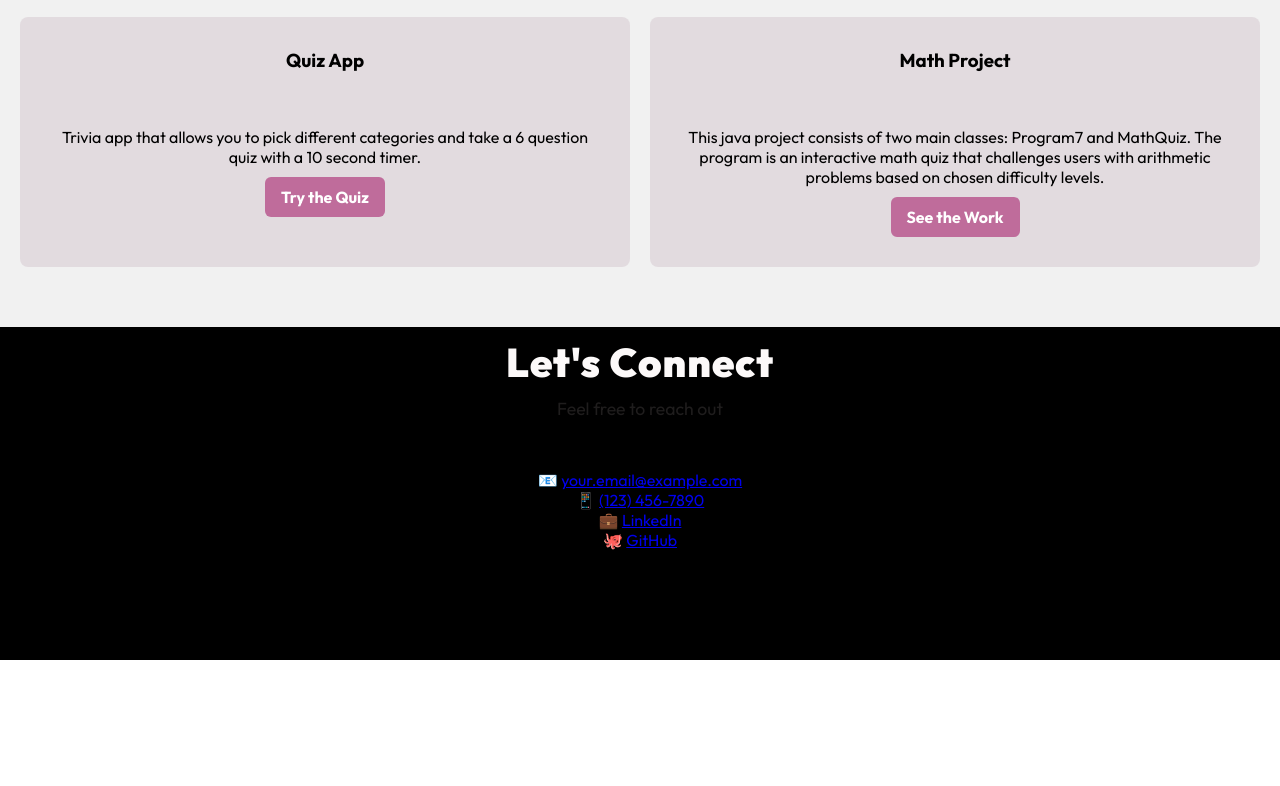
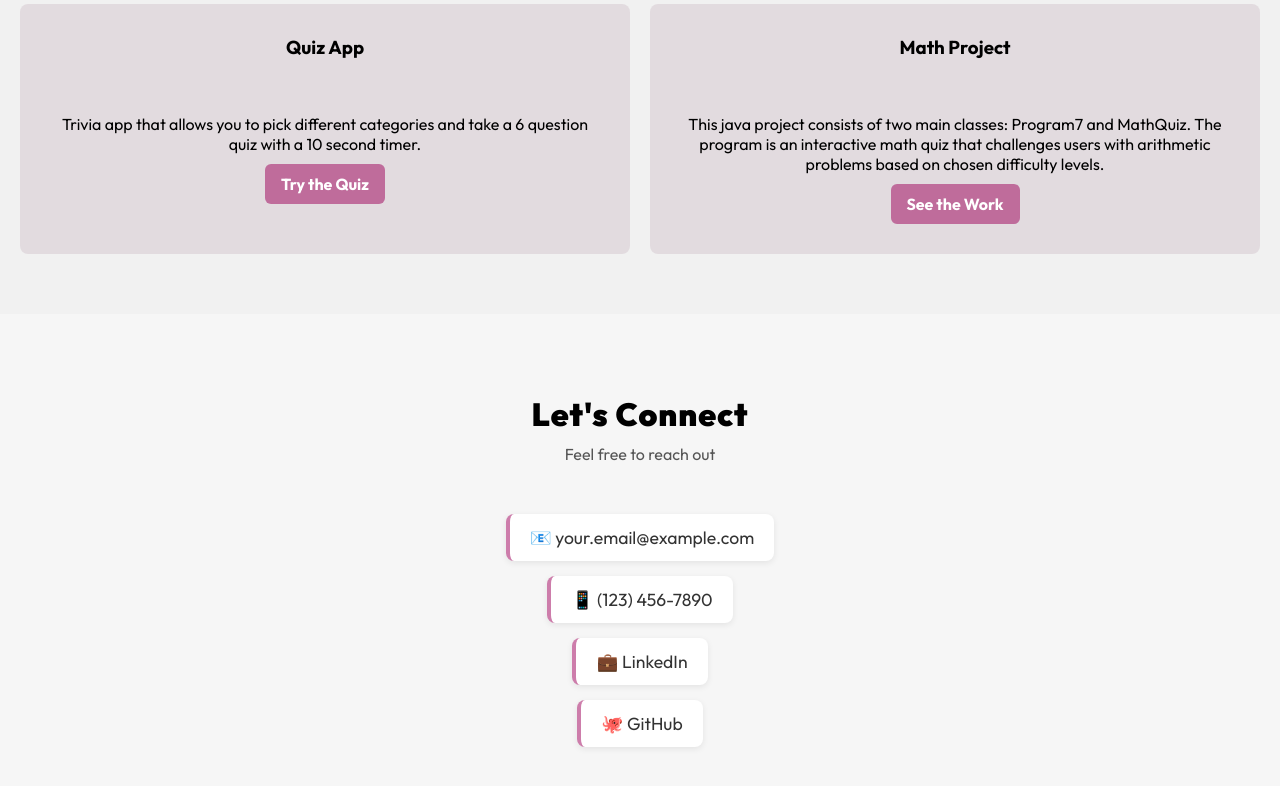
Before and after one commit to Gigi-Pons/personal-website, a plain HTML site: page index.html in a window 1280 px wide. Shown: the part 1858-2644 px from the top of the page. Before the commit the page ends 2518 px from the top, so only its background shows below. Drawn offline with Linux system fonts and the light colour scheme.

Commit message:
added styling to contact section

```diff
--- a/styles.css
+++ b/styles.css
@@ -359,6 +359,55 @@ nav ul li a {
     background-color: #a0095fcc;
   }
 
+  /* CONTACT SECTION */    /* CONTACT SECTION */
+
+  .contact {
+    padding: 80px 20px;
+    background-color: #f6f6f6;
+    text-align: center;
+  }
+
+  .contact-info {
+    margin-top: 30px;
+    display: flex;
+    flex-direction: column;
+    gap: 15px;
+    align-items: center;
+  }
+
+  .contact-item {
+    font-size: 1.1rem;
+    font-weight: 500;
+    background-color: #fff;
+    padding: 12px 20px;
+    border-left: 4px solid #a0095f86;
+    border-radius: 8px;
+    box-shadow: 0 2px 6px rgba(0, 0, 0, 0.08);
+    width: fit-content;
+    transition: transform 0.2s ease;
+  }
+
+  .contact-item a {
+    text-decoration: none;
+    color: #333;
+  }
+
+  .contact-item:hover {
+    transform: scale(1.03);
+  }
+
+  .section-title {
+    font-size: 2rem;
+    font-weight: 900;
+    margin-bottom: 10px;
+    color: black;
+  }
+
+  .section-subtitle {
+    font-size: 1rem;
+    color: #555;
+  }
+
 
 
 
```
